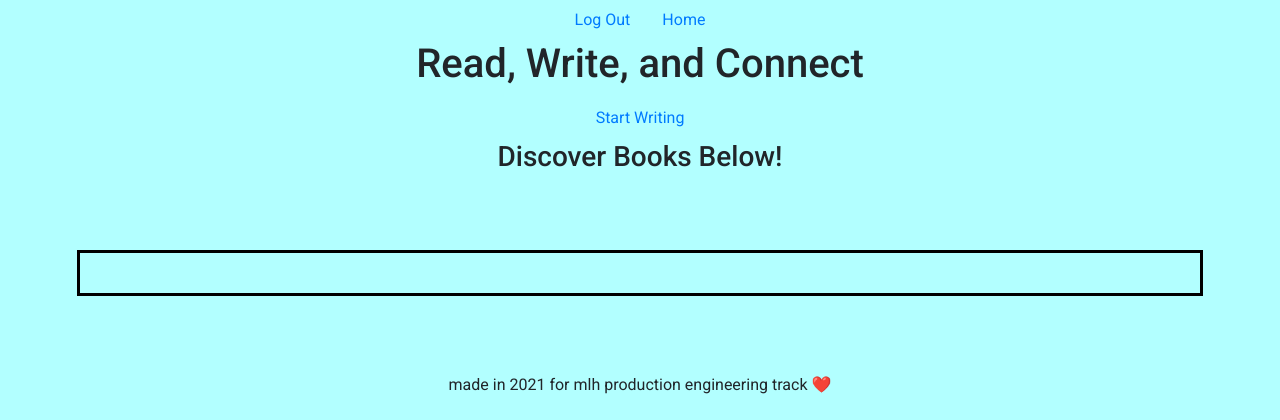
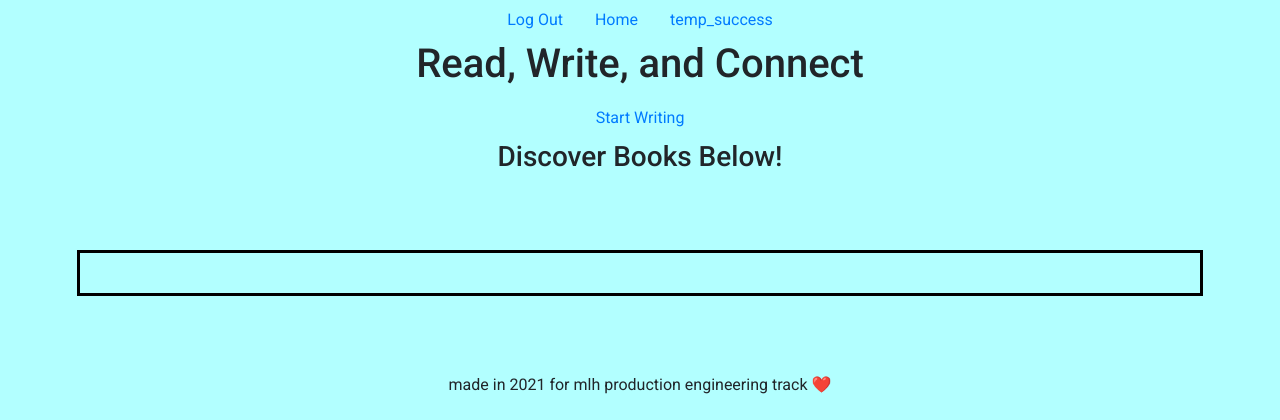
Before and after one commit to Taenerys/BookHub, a Flask app: page / in a window 1280 px wide. Shown: the part 66-486 px from the top of the page. Run offline with Flask 2, Linux system fonts and the light colour scheme; the visitor is signed in with stand-in values (Sample User, id 1); some libraries are stand-ins or nearby versions.

Commit message:
made the upload successfully page look nicer, but its location is temporary

```diff
--- a/app/templates/index.html
+++ b/app/templates/index.html
@@ -37,6 +37,9 @@
         <li class="nav-item">
             <a class="nav-link" href="/">Home</a>
         </li>
+        <li class="nav-item">
+            <a class="nav-link" href="/success">temp_success</a>
+        </li>
         {% else %}
         <li class="nav-item">
             <a class="nav-link" href="/auth/login">Log In</a>
@@ -49,7 +52,7 @@
 
     <!-- Show the flash message -->
     {% with messages = get_flashed_messages(with_categories=true) %}
-    {% if messages  %}
+    {% if messages %}
     {% for category, message in messages %}
     {% if category == 'error' %}
     <div class="alert alert-danger alter-dismissable fade show" role="alert">
--- a/app/views.py
+++ b/app/views.py
@@ -24,3 +24,13 @@
 @views.route("/create")
 def create_thoughts():
     return render_template("create-thought.html", user=current_user)
+
+
+@views.route("/success")
+def success():
+    return render_template("success.html", user=current_user)
+
+
+@views.route("/upload")
+def upload():
+    return render_template("upload.html", user=current_user)
```
Also changed, not shown: app/templates/success.html (+13 -1 lines). Lines whose indentation alone changed are shown as unchanged.
